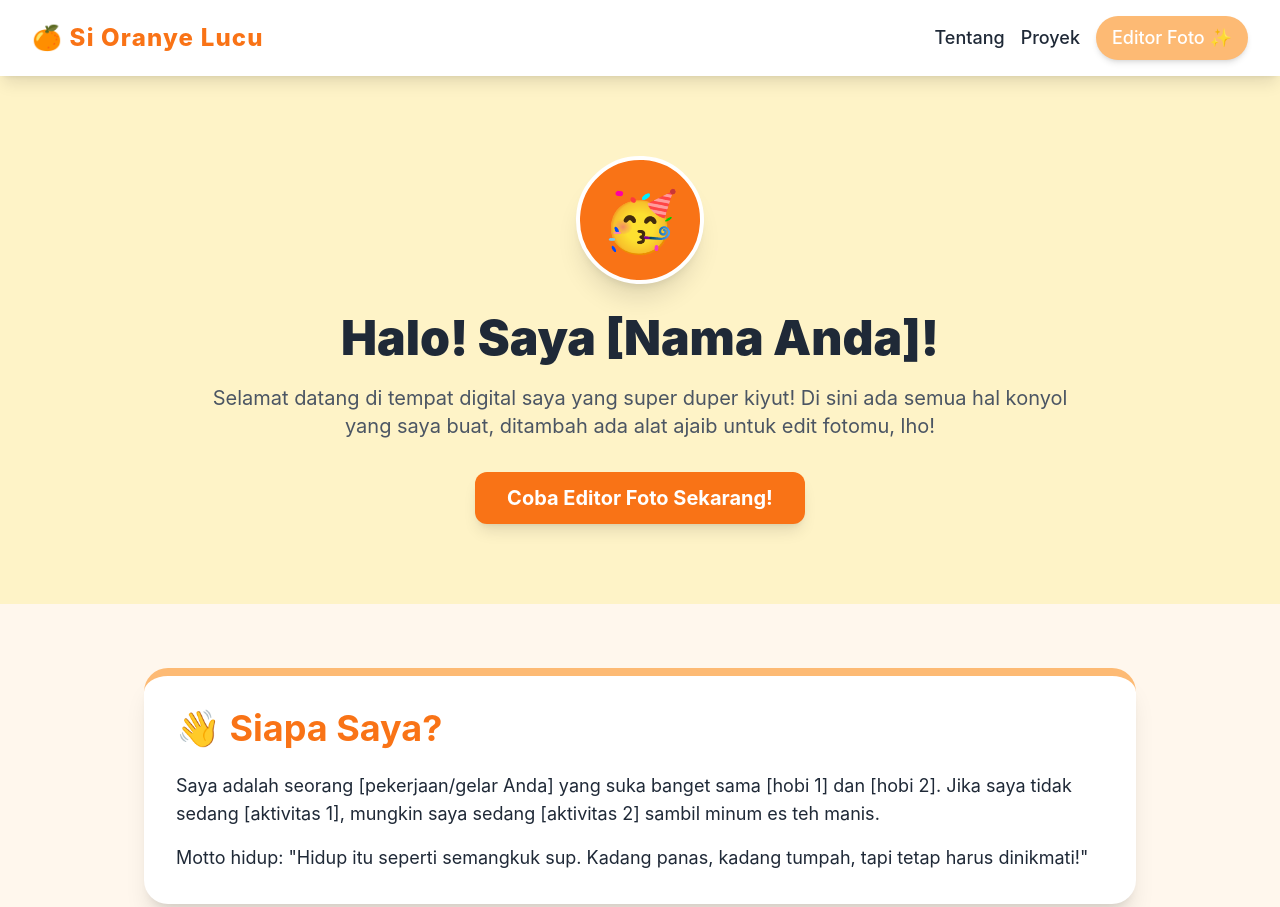
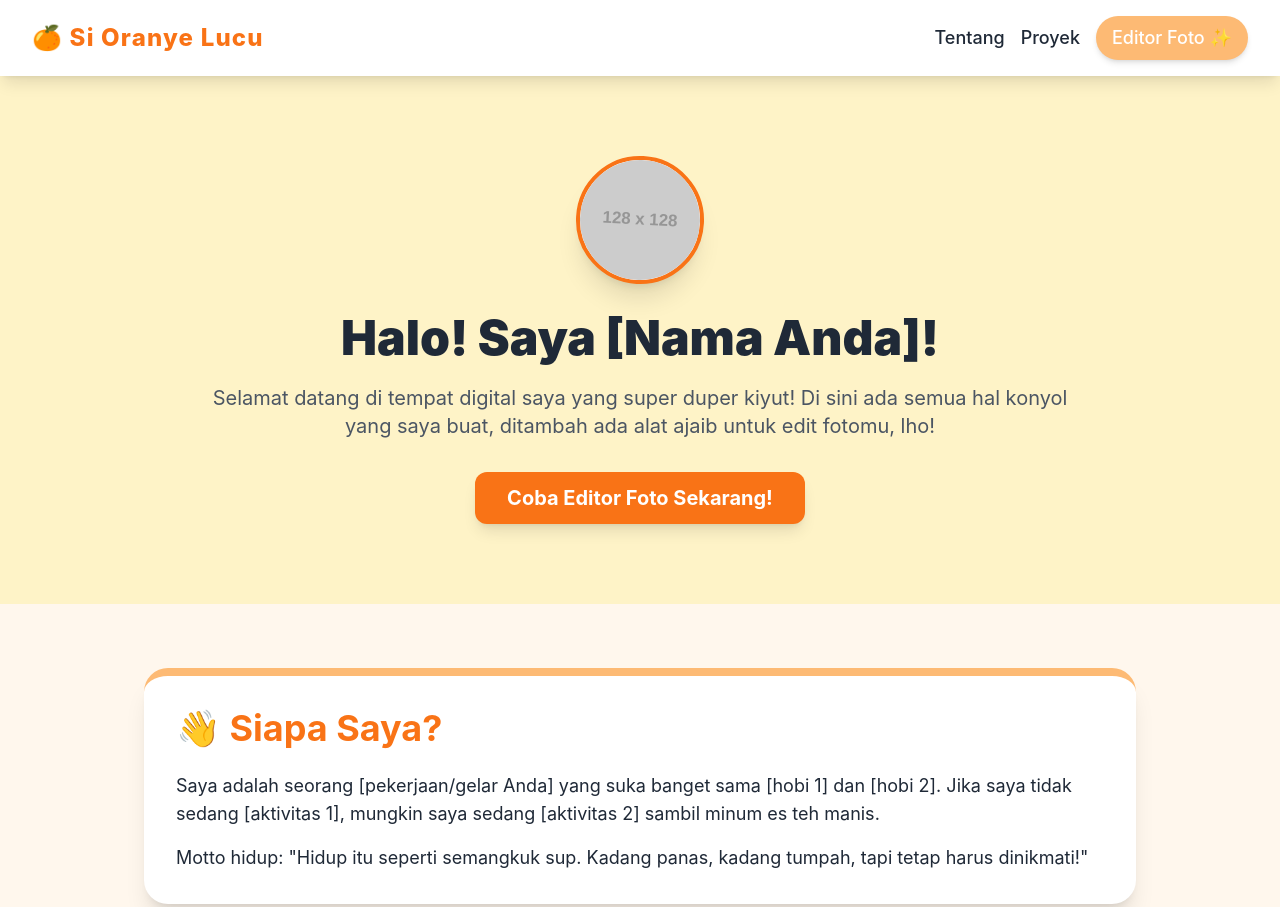
Before and after one commit to maulidaherliana/shiny-fortnight, a plain HTML site: page index.html in a window 1280 px wide. Shown: the top 907 px of the page. Drawn offline with nearby package versions, Linux system fonts and the light colour scheme; placeholder pictures from the web are drawn by us.

Commit message:
Update index.html

```diff
--- a/index.html
+++ b/index.html
@@ -1,4 +1,4 @@
- <!DOCTYPE html>
+<!DOCTYPE html>
 <html lang="id">
 <head>
     <meta charset="UTF-8">
@@ -57,8 +57,10 @@
     <!-- Bagian Hero/Pembukaan -->
     <section id="hero" class="py-20 text-center bg-[#FEF3C7]">
         <div class="max-w-4xl mx-auto px-4">
-            <div class="mx-auto w-32 h-32 bg-[#F97316] rounded-full flex items-center justify-center text-6xl shadow-xl border-4 border-white transform rotate-3 mb-6">
-                🥳
+            <!-- EMOJI DIGANTI DENGAN FRAME FOTO PRIBADI -->
+            <div class="mx-auto w-32 h-32 bg-white rounded-full flex items-center justify-center shadow-xl border-4 border-[#F97316] transform rotate-3 mb-6 overflow-hidden">
+                <!-- GANTI URL INI DENGAN FOTO PRIBADI ANDA -->
+                <img src="https://placehold.co/128x128/FDBA74/FFFFFF?text=FOTO+ANDA" alt="Foto Profil Saya" class="w-full h-full object-cover">
             </div>
             <h2 class="text-5xl font-black mb-4 leading-tight">
                 Halo! Saya [Nama Anda]!
@@ -77,6 +79,7 @@
         <div class="bg-white p-8 rounded-3xl shadow-xl border-t-8 border-[#FDBA74]">
             <h3 class="text-4xl font-bold mb-6 text-[#F97316]">👋 Siapa Saya?</h3>
             <div class="text-lg space-y-4">
+                <!-- SILAKAN GANTI TEKS PLACEHOLDER BERIKUT DENGAN INFO ANDA -->
                 <p>Saya adalah seorang [pekerjaan/gelar Anda] yang suka banget sama [hobi 1] dan [hobi 2]. Jika saya tidak sedang [aktivitas 1], mungkin saya sedang [aktivitas 2] sambil minum es teh manis.</p>
                 <p>Motto hidup: "Hidup itu seperti semangkuk sup. Kadang panas, kadang tumpah, tapi tetap harus dinikmati!"</p>
             </div>
```
